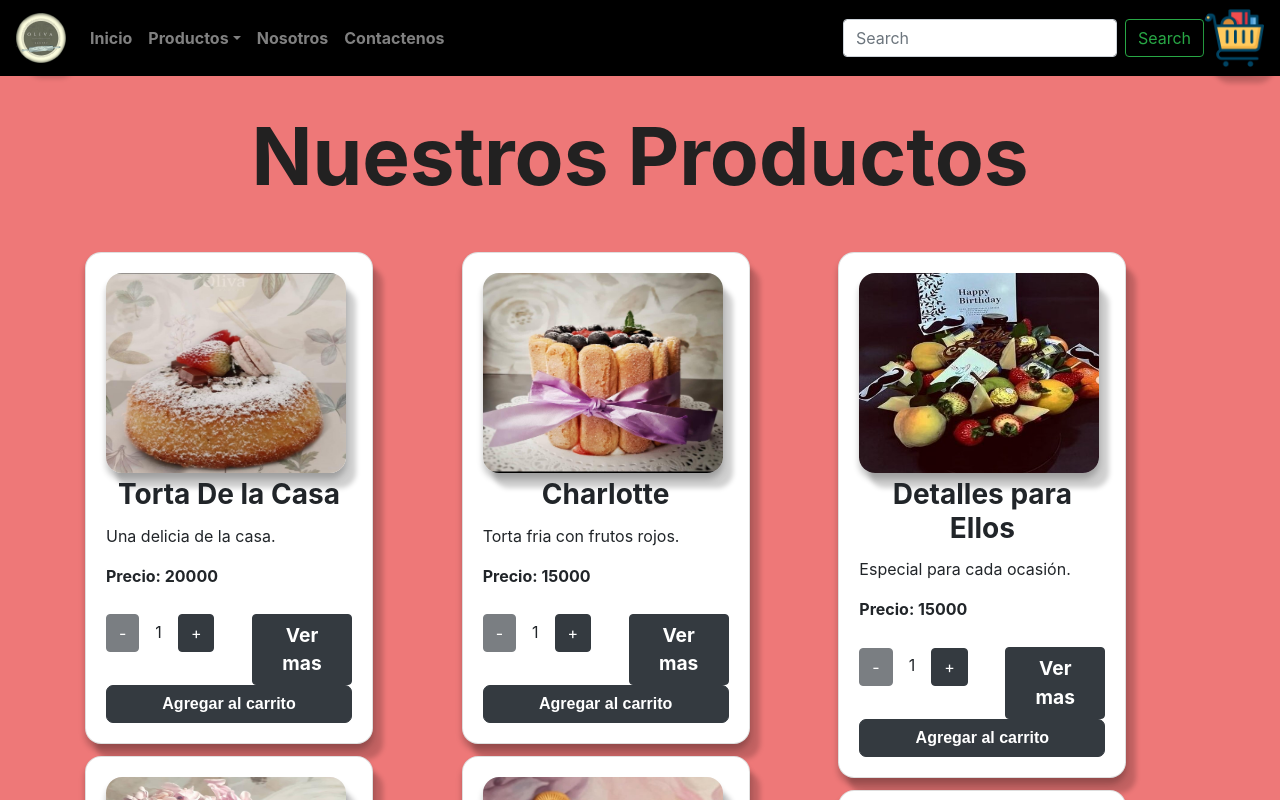
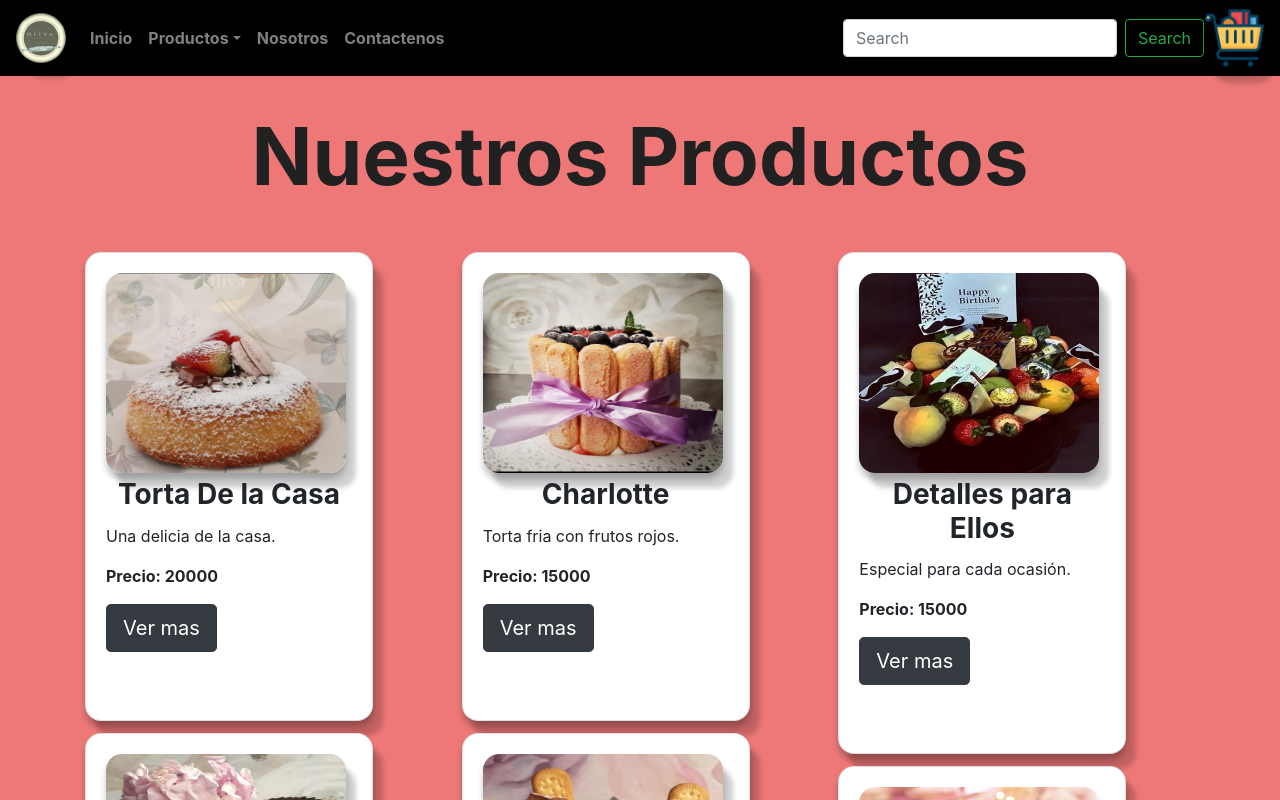
Before and after one commit to RogerValiente/my-app, a React (Create React App) app: page / in a window 1280 px wide. Shown: the top 800 px of the page. Built offline with nearby package versions, Linux system fonts and the light colour scheme.

Commit message:
Se agrega botones

```diff
--- a/src/App.jsx
+++ b/src/App.jsx
@@ -22,7 +22,7 @@ function App() {
           <Route exact path="/catalog">
             <ItemListContainer />
           </Route>
-          <Route exact path="/">
+          <Route path="/">
             <ItemListContainer />
           </Route>
         </Switch>
--- a/src/components/Item/Item.jsx
+++ b/src/components/Item/Item.jsx
@@ -1,23 +1,11 @@
 import React from "react";
-import ItemCount from "../ItemCount/index";
 import { Link } from "react-router-dom";
-import listaProductos from "../../data/dataProductos";
 
 import "./styles.css";
 
 const Item = ({ producto }) => {
-  // const [data, setData] = useState(producto);
-
-  const onAdd = (num) => {
-    let itemIndx = listaProductos.findIndex((a) => a.id === producto.id);
-    let prod = listaProductos.filter((p) => p.id === producto.id)[0];
-    prod.cantidadSolicitada = num;
-    listaProductos.splice(itemIndx, 1, prod);
-    alert("Se agregó al carrito");
-  };
-
   return (
-    <div className="card cardProducto" style={{ width: "18rem" }}>
+    <div className="card cardProducto pb-5" style={{ width: "18rem" }}>
       <div className="card-body">
         <a href="../../App.jsx">
           <img
@@ -31,19 +19,9 @@ const Item = ({ producto }) => {
         <p className="card-text">{producto.descripcion}</p>
         <p className="font-weight-bold">Precio: {producto.precio}</p>
 
-        <Link
-          to={`/producto/${producto.id}`}
-          className="botonProd btn btn-dark"
-        >
+        <Link to={`/producto/${producto.id}`} className="btn btn-dark btn-lg">
           Ver mas
         </Link>
-
-        <ItemCount
-          stock={5}
-          initial={1}
-          onAdd={onAdd}
-          mostrarTerminarCompra={false}
-        />
       </div>
     </div>
   );
--- a/src/components/Item/styles.css
+++ b/src/components/Item/styles.css
@@ -2,14 +2,6 @@
 img {
   border-radius: 1rem;
   box-shadow: 10px 15px 5px rgba(0, 0, 0, 0.19), 0 6px 6px rgba(0, 0, 0, 0.23);
-}
-
-.botonProd {
-  margin-top: 10px;
-  float: right;
-  width: 100px;
-  font-weight: bold;
-  font-size: 1.2rem;
 }
 
 h3 {
--- a/src/components/ItemCount/index.jsx
+++ b/src/components/ItemCount/index.jsx
@@ -1,8 +1,10 @@
 import React, { useState } from "react";
+import { Link } from "react-router-dom";
 import "./styles.css";
 
 const ItemCount = ({ stock, initial, onAdd, label = "Agregar al carrito" }) => {
   const [count, setCount] = useState(initial);
+  const [mostrarBotonComprar, setMostrarBotonComprar] = useState(false);
   const restarProd = (num) => {
     if (count <= 1) {
       alert("No se puede menos de esta cantidad");
@@ -19,8 +21,15 @@ const ItemCount = ({ stock, initial, onAdd, label = "Agregar al carrito" }) => {
     setCount(num);
   };
 
+  const onBuy = () => {
+    onAdd(count);
+    setMostrarBotonComprar(true);
+  };
+
   return (
     <div>
+      {!mostrarBotonComprar ? (
+        <>
           <button
             className={`btn btn-dark ${count === 1 ? "disabled" : ""}`}
             onClick={() => restarProd(count - 1)}
@@ -34,9 +43,15 @@ const ItemCount = ({ stock, initial, onAdd, label = "Agregar al carrito" }) => {
           >
             +
           </button>
-      <button className="boton btn btn-dark" onClick={() => onAdd(count)}>
+          <button className="ml-5 btn btn-dark" onClick={() => onBuy()}>
             {label}
           </button>
+        </>
+      ) : (
+        <Link to="/carrito" className="btn btn-dark">
+          ir al carrito
+        </Link>
+      )}
     </div>
   );
 };
--- a/src/components/ItemDetail/index.jsx
+++ b/src/components/ItemDetail/index.jsx
@@ -2,7 +2,9 @@ import ItemCount from "../ItemCount/index";
 import { Link } from "react-router-dom";
 
 const ItemDetail = ({ product }) => {
-  const onAdd = (num) => alert("Se compraran", num);
+  const onAdd = (num) => {
+    alert(`Se compraran ${num} productos`);
+  };
 
   const {
     id,
@@ -14,7 +16,6 @@ const ItemDetail = ({ product }) => {
     precio,
     stock,
     detalle,
-    cantidadSolicitada,
   } = product;
   return (
     <>
@@ -57,13 +58,7 @@ const ItemDetail = ({ product }) => {
               />
             </div>
             <div className="card-body">
-              {/* {cantidadSolicitada ? (
-                <button>
-                  Comprar {cantidadSolicitada} productos de esta referencia{" "}
-                </button>
-              ) : ( */}
               <ItemCount label="comprar" stock={5} initial={1} onAdd={onAdd} />
-              {/* )} */}
             </div>
           </div>
         </div>
--- a/src/containers/ItemDetailContainer/index.jsx
+++ b/src/containers/ItemDetailContainer/index.jsx
@@ -5,13 +5,7 @@ import { useParams } from "react-router-dom";
 
 const ItemDetailContainer = () => {
   const { id } = useParams();
-  // const [product, setProduct] = useState([]);
 
-  // useEffect(() => {
-  //   listaProductos.then((resp) => {
-  //     setProduct(resp.find((p) => p.id === id));
-  //   });
-  // }, [id]);
   return (
     <>
       {listaProductos
```
Also changed, not shown: 1 other file (tests, documents, lock files or other folders). Lines whose indentation alone changed are shown as unchanged.
